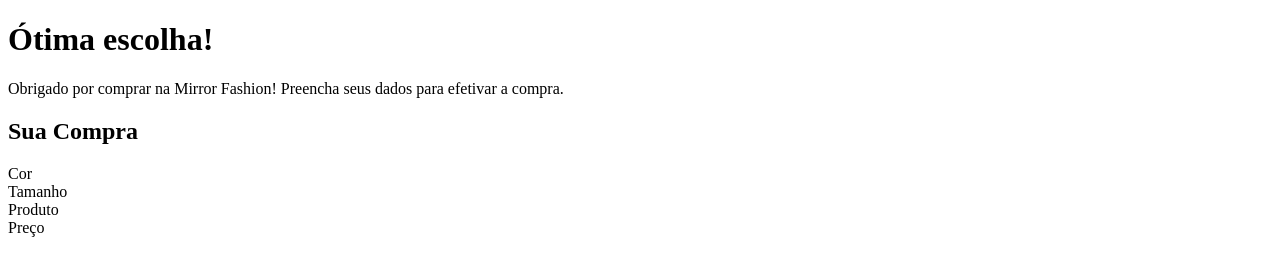
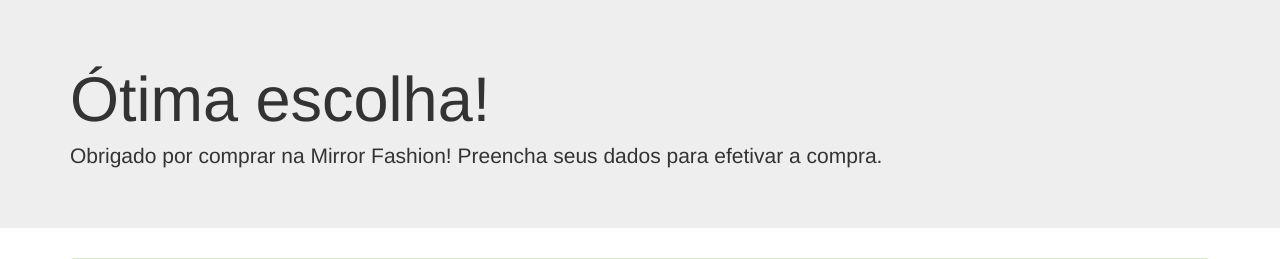
Before and after one commit to Lefel95/Mirror-Fashion, a PHP site: page /checkout.php in a window 1280 px wide. Shown: the top 259 px of the page. Run offline with PHP 8.4, Linux system fonts and the light colour scheme; data that the repository does not hold is empty.

Commit message:
Added bootstrap to use in checkout.php

```diff
--- a/checkout.php
+++ b/checkout.php
@@ -4,14 +4,25 @@
     <meta charset="UTF-8">
     <title>Checkout Mirror Fashion</title>
     <meta name="viewport" content="width=device-width">
+    <link rel="stylesheet" href="css/bootstrap.css">
 </head>
 <body>
+   <div class="jumbotron">
+       <div class="container">
             <h1>Ótima escolha!</h1>
             <p>
                 Obrigado por comprar na Mirror Fashion!
                 Preencha seus dados para efetivar a compra.
             </p>
-    <h2>Sua Compra</h2>
+       </div>
+   </div>
+   <div class="container">
+           <div class="panel panel-success">
+                <div class="panel-heading">
+                    <h2 class="panel-title">Sua Compra</h2>
+                </div>
+            <div class="panel-body">
+               <img src="img/produtos/foto<?= $_POST['id'] ?>-<?= $_POST['cor'] ?>.png" class="img-thumbnail img-responsive">
                 <dl>
                     <dt>Cor</dt>
                     <dd><?= $_POST['cor'] ?><dd>
@@ -22,5 +33,9 @@
                     <dt>Preço</dt>
                     <dd><?= $_POST['preco'] ?></dd>
                 </dl>
+            </div>
+        </div>
+   </div>
+
     </body>
 </html>
--- a/produto.php
+++ b/produto.php
@@ -26,6 +26,7 @@
                     <input type="submit" class="comprar" value="Comprar">
                     <input type="hidden" name="nome" value="Fuzzy Cardigan">
                     <input type="hidden" name="preco" value="129.00">
+                    <input type="hidden" name="id" value="2">
                 </form>
             </div>
             <div class="detalhes">
```
Lines whose indentation alone changed are shown as unchanged.
